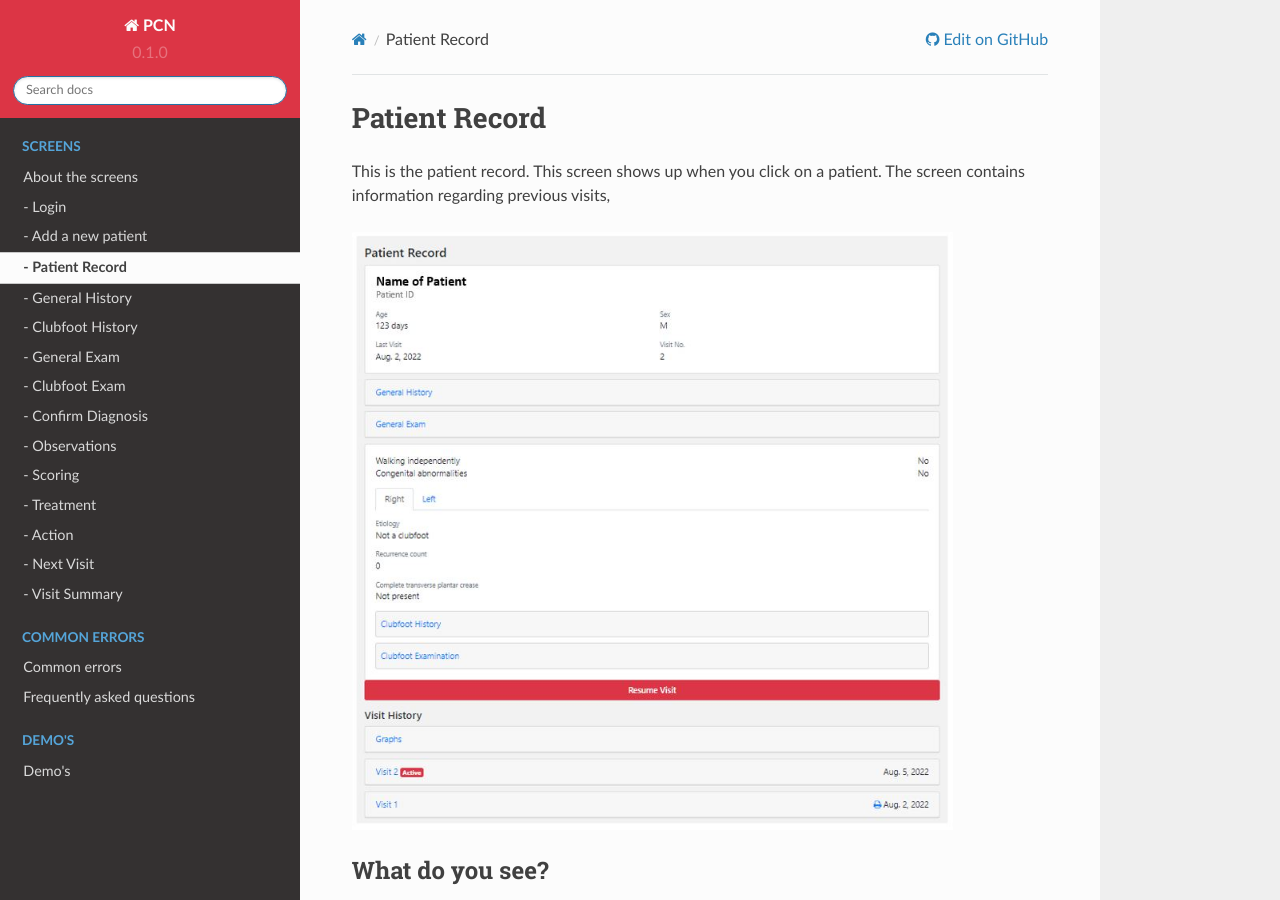
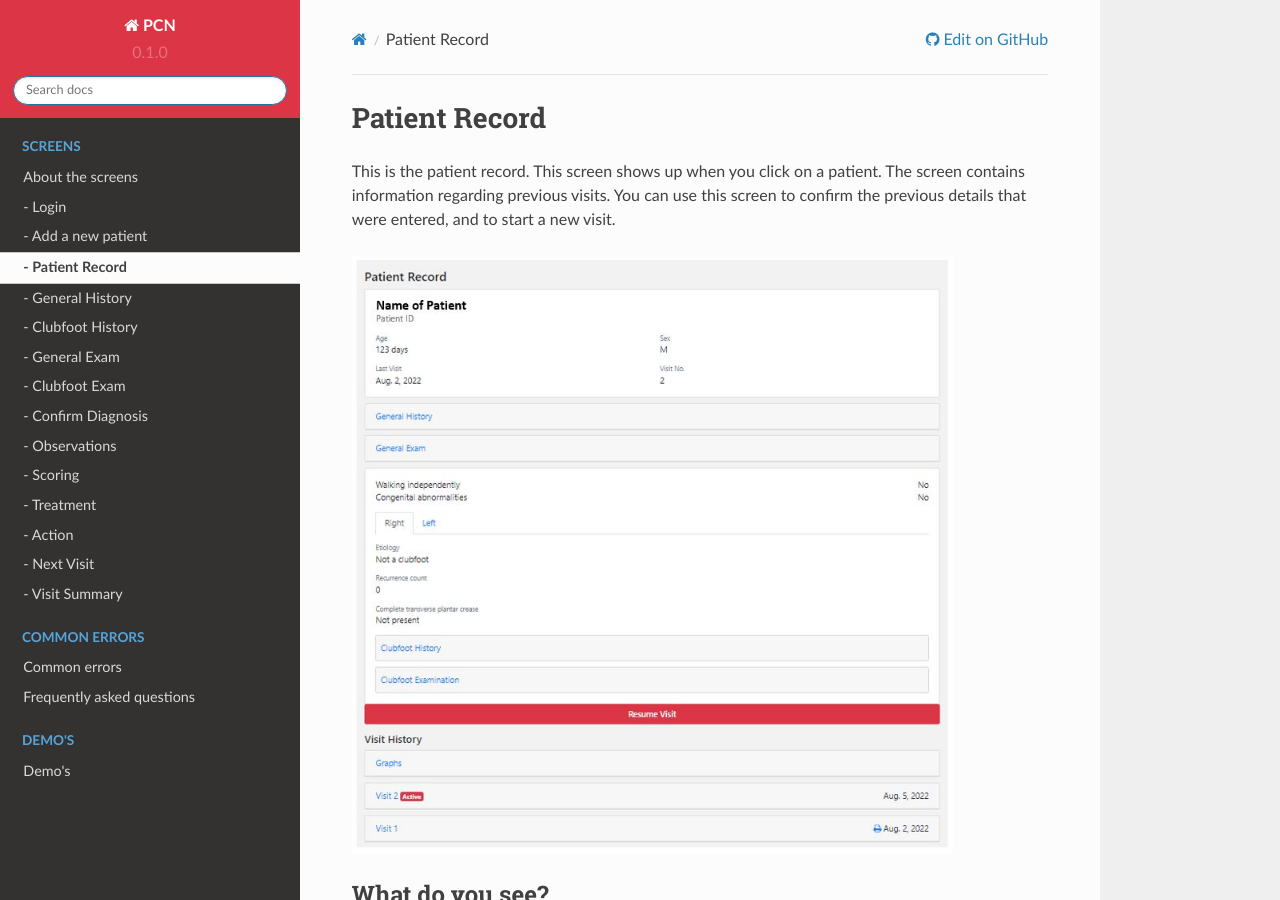
Before and after one commit to SWijnands01/PCN, a Sphinx documentation site: the page built from docs/source/PatientRecord.rst, in a window 1280 px wide and 900 px high. Built offline with Sphinx 7.4.7 and the Read the Docs theme 2.0.0, drawn with Linux system fonts in a browser that asks for light colours.

Commit message:
Update PatientRecord.rst

```diff
--- a/docs/source/PatientRecord.rst
+++ b/docs/source/PatientRecord.rst
@@ -2,7 +2,7 @@
 Patient Record
 #######
 
-This is the patient record. This screen shows up when you click on a patient. The screen contains information regarding previous visits,
+This is the patient record. This screen shows up when you click on a patient. The screen contains information regarding previous visits. You can use this screen to confirm the previous details that were entered, and to start a new visit.
 
 
 .. image:: images/PatientRecord.JPG
```
